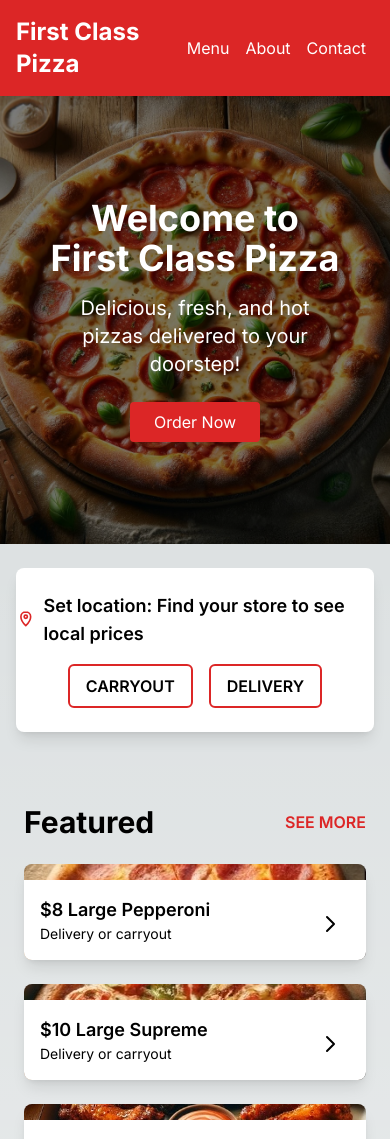
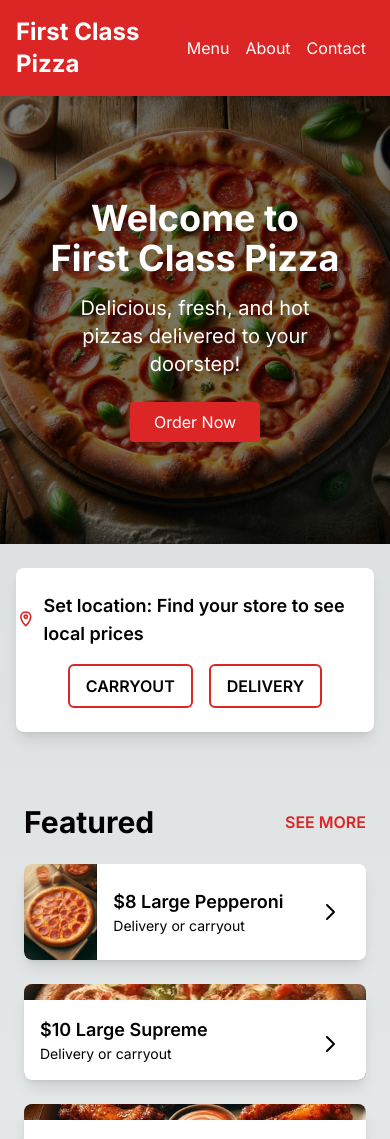
Before and after one commit to pmorales01/firstclasspizza, a Next.js app: page / in a window 390 px wide. Shown: the top 1139 px of the page. Built offline with nearby package versions, Linux system fonts and the light colour scheme.

Commit message:
Changed one of the feature deal cards to have responsive design

```diff
--- a/src/app/page.js
+++ b/src/app/page.js
@@ -1,4 +1,5 @@
 import Image from "next/image";
+import pepperoniPic from './pepperoni.jpeg'
 
 export default function Home() {
   return (
@@ -47,13 +48,30 @@ export default function Home() {
           <a href="#more" className="text-red-600 font-semibold hover:underline">SEE MORE</a>
         </div>
         <div className="grid grid-cols-1 md:grid-cols-6 gap-6">
-          <div className="bg-[url('pepperoni.jpeg')] h-24 md:h-80 bg-center bg-no-repeat bg-cover relative overflow-hidden rounded-lg shadow-lg col-span-1 md:col-span-2">
-            <div className="absolute bottom-0 left-0 bg-white text-black p-4 w-full flex flex-row justify-between">
+          {/* <div className="bg-[url('pepperoni.jpeg')] h-24 md:h-80 bg-left bg-no-repeat bg-contain bg-white md:bg-cover relative overflow-hidden rounded-lg shadow-lg col-span-1 md:col-span-2">
+            <div className="absolute md:bottom-0 left-24 md:left-0 bg-white text-black p-4 max-md:h-full w-full flex flex-row justify-between items-center">
               <div>
                 <h3 className="text-lg font-semibold">$8 Large Pepperoni</h3>
                 <p className="text-sm">Delivery or carryout</p>
               </div>
-              <button href="#order" className="hover:bg-gray-200 rounded-full p-2 text-red-600 font-bold text-white self-end">
+              <button href="#order" className="hover:bg-gray-200 rounded-full p-2 text-red-600 font-bold text-white md:self-end">
+                <svg xmlns="http://www.w3.org/2000/svg" className="h-6 w-6 text-black" fill="none" viewBox="0 0 24 24" stroke="currentColor" strokeWidth={2}>
+                  <path strokeLinecap="round" strokeLinejoin="round" d="M9 5l7 7-7 7" />
+                </svg>
+              </button>
+            </div>s
+          </div> */}
+
+          <div className="h-24 md:h-80 relative overflow-hidden rounded-lg shadow-lg col-span-1 md:col-span-2 flex max-md:flex-row md:flex-col">
+            <div className="max-md:h-24 max-md:w-24 md:h-56">
+              <Image className="max-md:rounded-l-lg md:rounded-t-lg h-full w-full object-cover" src={pepperoniPic} alt="Pepperoni Pizza"/>
+            </div>
+            <div className="bg-white text-black p-4 max-md:h-full w-full h-24 flex flex-row justify-between items-center">
+              <div>
+                <h3 className="text-lg font-semibold">$8 Large Pepperoni</h3>
+                <p className="text-sm">Delivery or carryout</p>
+              </div>
+              <button href="#order" className="hover:bg-gray-200 rounded-full p-2 text-red-600 font-bold text-white">
                 <svg xmlns="http://www.w3.org/2000/svg" className="h-6 w-6 text-black" fill="none" viewBox="0 0 24 24" stroke="currentColor" strokeWidth={2}>
                   <path strokeLinecap="round" strokeLinejoin="round" d="M9 5l7 7-7 7" />
                 </svg>
```
